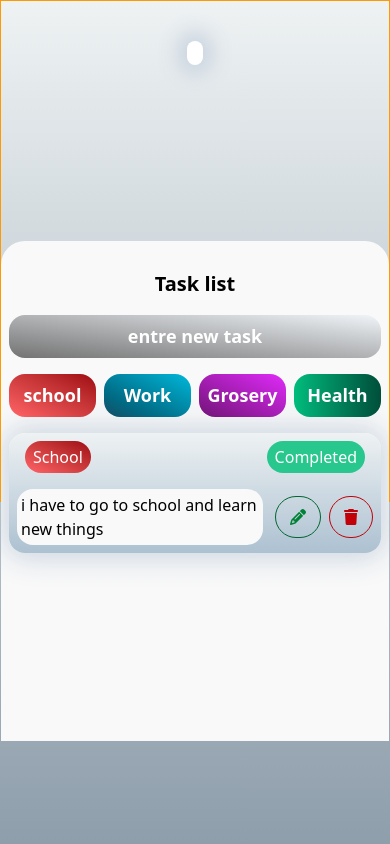
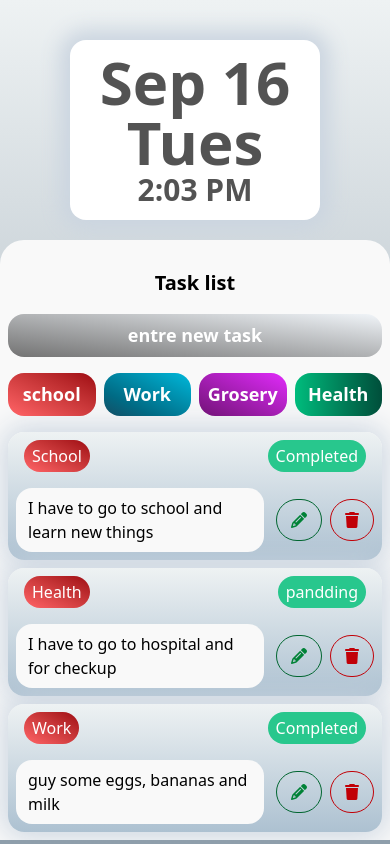
Before and after one commit to YuvrajSingh-beginner/JS-project, a website: page todo-list-app/index.html in a window 390 px wide. Drawn offline with Linux system fonts and the light colour scheme.

Commit message:
UI of todo list app for mobile

```diff
--- a/todo-list-app/index.html
+++ b/todo-list-app/index.html
@@ -9,7 +9,7 @@
 </head>
 <body class="h-full bg-gray-600">
 
-  <div class="border border-amber-500 flex justify-center h-full box-border">
+  <div class=" flex justify-center h-full box-border">
     <!-- Background -->
     <div class="lg:min-w-[400px] fixed bg-gradient-to-b from-[#EEF2F3] to-[#8E9EAB] -z-1 p-2 h-full">
       <div class="w-[400px] flex justify-center">
@@ -20,7 +20,7 @@
       </div>
     </div>
 
-    <!-- Task container -->
+    <!-- Task slider container -->
     <div>
       <div class="lg:w-[400px] z-2 translate-y-60 bg-[#F9F9F9] rounded-t-3xl min-h-[500px] overflow-hidden">
         <p class="w-full p-2 mt-5 text-[20px] font-semibold text-center">Task list</p>
@@ -37,19 +37,7 @@
 
         <!-- Example task card -->
         <div class="task_contaner">
-          <div class="rounded-2xl m-2 bg-gradient-to-b from-[#EEF2F3] to-[#adc1d1] shadow-[0px_0px_30px_5px_#cbd5e0]">
-            <div class="flex justify-between px-4 py-2">
-              <p class="py-1 px-2 rounded-2xl bg-gradient-to-bl from-red-800 to-red-400 text-white">School</p>
-              <span class="py-1 px-2 rounded-2xl bg-[#28c78d] text-white">Completed</span>
-            </div>
-            <div class="p-2 flex justify-between gap-3 items-center">
-              <p class="max-w-[250px] break-words p-1 rounded-2xl bg-[#F9F9F9]">i have to go to school and learn new things</p>
-              <div class="flex gap-2">
-                <button class="border rounded-full px-3.5 py-2 border-green-800 text-green-700"><i class="fa-solid fa-pencil"></i></button>
-                <button class="border border-red-700 text-red-700 rounded-full px-3.5 py-2"><i class="fa-solid fa-trash"></i></button>
-              </div>
-            </div>
-          </div>
+
         </div>
         <!-- End card -->
       </div>
@@ -59,7 +47,7 @@
   <!-- Modal (hidden by default) -->
 <div id="taskModal" class="hidden fixed inset-0 bg-black/30 flex items-center justify-center z-50">
   <div class="bg-white rounded-2xl p-6 w-[95%] max-w-[400px] shadow-xl">
-    <h2 class="text-lg font-bold mb-4 text-center">Add New Task</h2>
+    <h2 class=" text-lg font-bold mb-4 text-center">Add New Task</h2>
     <form class="space-y-4">
 
       <!-- Input field -->
--- a/todo-list-app/main.js
+++ b/todo-list-app/main.js
@@ -0,0 +1,107 @@
+// time section
+        function updateDateTime() {
+            const now = new Date();
+
+            // Time string
+            const timeString = now.toLocaleTimeString('en-US', {
+                hour: 'numeric',
+                minute: 'numeric',
+                hour12: true
+            });
+
+            // Arrays for months and weekdays
+            const months = ["Jan","Feb","Mar","Apr","May","Jun","Jul","Aug","Sep","Oct","Nov","Dec"];
+            const weekdays = ["Sun","Mon","Tues","Wed","Thurs","Fri","Sat"];
+
+            // Build custom date string: "Sep 10 Monday"
+            const dateString = `${months[now.getMonth()]} ${now.getDate()} ${weekdays[now.getDay()]}`;
+
+            document.getElementById("display-date").textContent = dateString;
+            document.getElementById("display-time").textContent = timeString;
+        }
+
+        updateDateTime();
+        setInterval(updateDateTime, 1000);
+        // time section end
+
+ let task_contaner = document.querySelector(".task_contaner");
+const openModalBtn = document.getElementById("openModal");
+const closeModalBtn = document.getElementById("closeModal");
+const taskModal = document.getElementById("taskModal");
+
+function createTaskCard(category, status, text) {
+  // main card
+  const card = document.createElement("div");
+  card.className =
+    "rounded-2xl m-2 bg-gradient-to-b from-[#EEF2F3] to-[#adc1d1] shadow-[0px_0px_30px_5px_#cbd5e0]";
+
+  // top section
+  const top = document.createElement("div");
+  top.className = "flex justify-between px-4 py-2";
+
+  const cat = document.createElement("p");
+  cat.className =
+    "py-1 px-2 rounded-2xl bg-gradient-to-bl from-red-800 to-red-400 text-white";
+  cat.textContent = category;
+
+  const stat = document.createElement("span");
+  stat.className = "py-1 px-2 rounded-2xl bg-[#28c78d] text-white";
+  stat.textContent = status;
+
+  top.appendChild(cat);
+  top.appendChild(stat);
+
+  // bottom section
+  const bottom = document.createElement("div");
+  bottom.className = "p-2 flex justify-between gap-3 items-center";
+
+  const desc = document.createElement("p");
+  desc.className = "max-w-[250px] break-words px-3 py-2 rounded-2xl bg-[#F9F9F9]";
+  desc.textContent = text;
+
+  const btnGroup = document.createElement("div");
+  btnGroup.className = "flex gap-2";
+
+  const editBtn = document.createElement("button");
+  editBtn.className =
+    "border rounded-full px-3.5 py-2 border-green-800 text-green-700";
+  editBtn.innerHTML = '<i class="fa-solid fa-pencil"></i>';
+
+  const deleteBtn = document.createElement("button");
+  deleteBtn.className =
+    "border border-red-700 text-red-700 rounded-full px-3.5 py-2";
+  deleteBtn.innerHTML = '<i class="fa-solid fa-trash"></i>';
+
+  btnGroup.appendChild(editBtn);
+  btnGroup.appendChild(deleteBtn);
+
+  bottom.appendChild(desc);
+  bottom.appendChild(btnGroup);
+
+  // assemble card
+  card.appendChild(top);
+  card.appendChild(bottom);
+  task_contaner.appendChild(card);
+  return card;
+}
+
+  createTaskCard("School", "Completed", "I have to go to school and learn new things");
+  createTaskCard("Health", "pandding", "I have to go to hospital and for checkup ");
+  createTaskCard("Work ", "Completed", "guy some eggs, bananas and milk");
+
+// Open modal
+openModalBtn.addEventListener("click", () => {
+  taskModal.classList.remove("hidden");
+});
+
+// Close modal (button)
+closeModalBtn.addEventListener("click", () => {
+  taskModal.classList.add("hidden");
+});
+
+// Close modal when clicking outside the modal box
+taskModal.addEventListener("click", (e) => {
+  if (e.target === taskModal) {
+    taskModal.classList.add("hidden");
+  }
+});
```
Also changed, not shown: todo-list-app/src/output.css.
